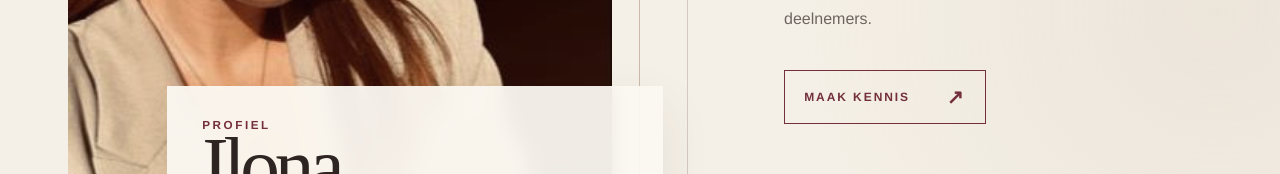
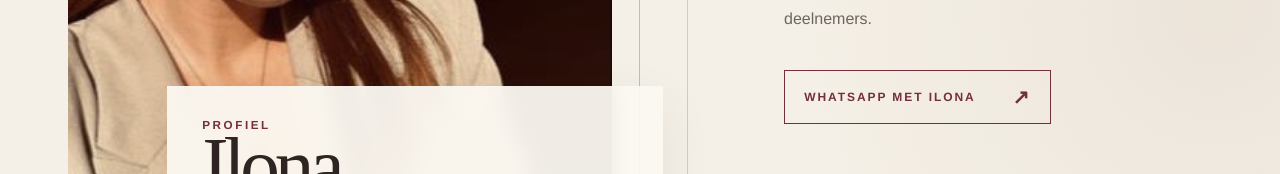
Before and after one commit to AFrederiks2025/ilonafrederiks, a Next.js app: page / in a window 1280 px wide. Shown: the part 571-745 px from the top of the page. Built offline with nearby package versions, Linux system fonts and the light colour scheme.

Commit message:
Link contact button to WhatsApp

```diff
--- a/app/page.tsx
+++ b/app/page.tsx
@@ -105,8 +105,14 @@ export default function Home() {
             Met gevoel voor presentatie en een open houding creëer ik een prettige ervaring —
             voor klanten, collega’s en deelnemers.
           </p>
-          <a className="primaryLink" href="mailto:ilonafrederiks@gmail.com">
-            Maak kennis <ArrowIcon />
+          <a
+            className="primaryLink"
+            href="https://wa.me/31657177997"
+            target="_blank"
+            rel="noreferrer"
+            aria-label="WhatsApp met Ilona"
+          >
+            WhatsApp met Ilona <ArrowIcon />
           </a>
 
           <div className="introFacts" aria-label="Kerngegevens">
```
